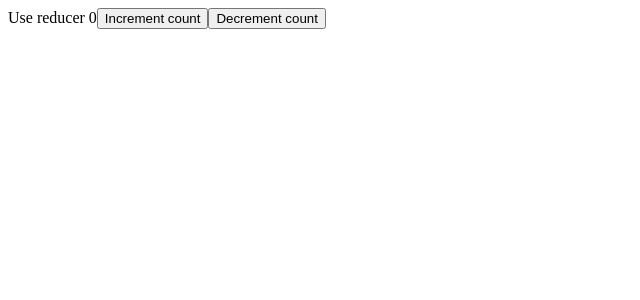
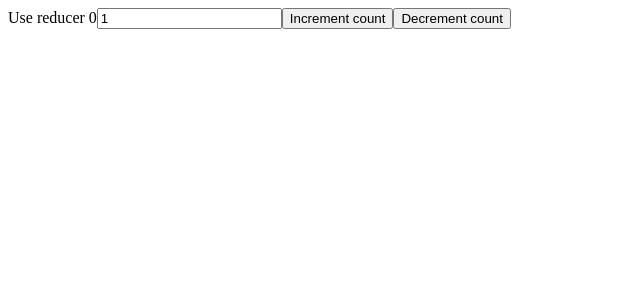
Before and after one commit to MiquelMarinoEspinosa/recipe-app, a React (Vite) app in the folder foodapp/: page / in a window 1280 px wide. Shown: the top 300 px of the page, without its empty margins (0-640 px from the left). Built offline with nearby package versions, Linux system fonts and the light colour scheme.

Commit message:
complex state

```diff
--- a/foodapp/src/AppReduce.jsx
+++ b/foodapp/src/AppReduce.jsx
@@ -1,23 +1,34 @@
 import { useReducer, useState } from "react";
 
 export default function AppReduce() {
-  const [state, dispatch] = useReducer(reducer, { count: 0 });
+  const [state, dispatch] = useReducer(reducer, { count: 0, incrementBy: 1 });
   function reducer(state, action) {
     if (action.type === "increment") {
-      return { ...state, count: state.count + action.payload };
+      return { ...state, count: state.count + state.incrementBy };
     }
 
     if (action.type === "decrement") {
-      return { ...state, count: state.count - action.payload };
+      return { ...state, count: state.count - state.incrementBy };
+    }
+
+    if (action.type === "setIncrement") {
+      return { ...state, incrementBy: action.payload };
     }
   }
   return (
     <div>
       Use reducer {state.count}
-      <button onClick={() => dispatch({ type: "increment", payload: 1 })}>
+      <input
+        type="text"
+        value={state.incrementBy}
+        onChange={(e) =>
+          dispatch({ type: "setIncrement", payload: Number(e.target.value) })
+        }
+      />
+      <button onClick={() => dispatch({ type: "increment" })}>
         Increment count
       </button>
-      <button onClick={() => dispatch({ type: "decrement", payload: 1 })}>
+      <button onClick={() => dispatch({ type: "decrement" })}>
         Decrement count
       </button>
     </div>
```
